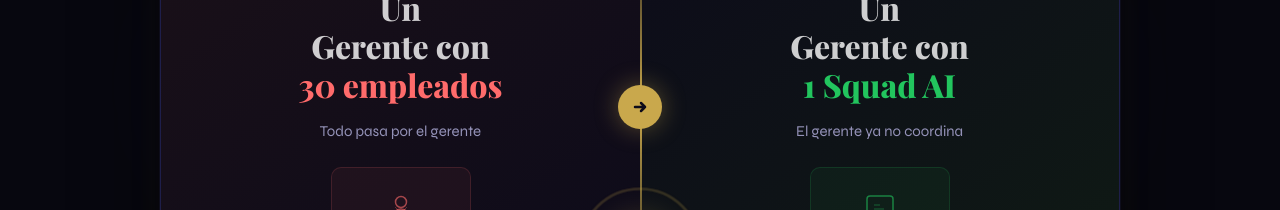
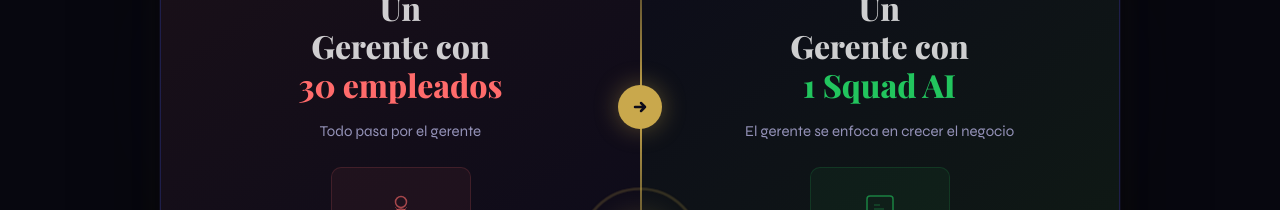
Before and after one commit to aguirrerjg/pixel-office-web, a SvelteKit app: page / in a window 1280 px wide. Shown: the part 920-1130 px from the top of the page. Built offline with nearby package versions, Linux system fonts and the light colour scheme; a web font is replaced by a local one.

Commit message:
copy: update split right subtitle

```diff
--- a/src/routes/+page.svelte
+++ b/src/routes/+page.svelte
@@ -279,7 +279,7 @@
 					<div class="split-after">
 						<span class="split-tag split-tag--green">Alta rentabilidad</span>
 						<p class="split-title">Un<br>Gerente con<br><span class="split-highlight--green">1 Squad AI</span></p>
-						<p class="split-subtitle">El gerente ya no coordina</p>
+						<p class="split-subtitle">El gerente se enfoca en crecer el negocio</p>
 						<div class="split-icon-box split-icon-box--green">
 							<svg width="36" height="36" viewBox="0 0 36 36" fill="none">
 								<rect x="5" y="7" width="26" height="18" rx="3" stroke="#22c55e" stroke-width="1.5" opacity="0.6"/>
```
